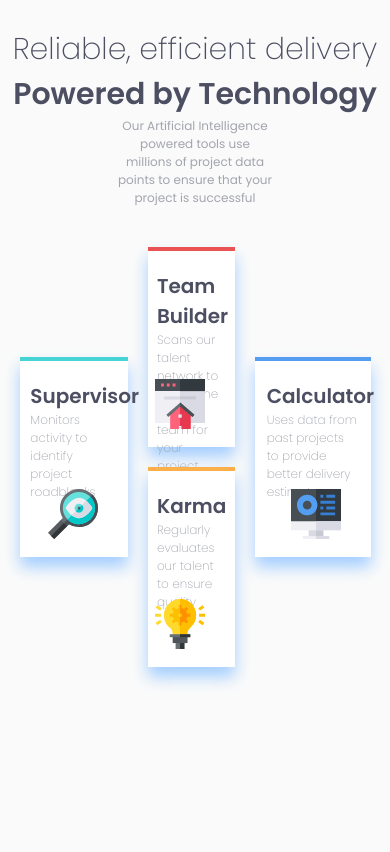
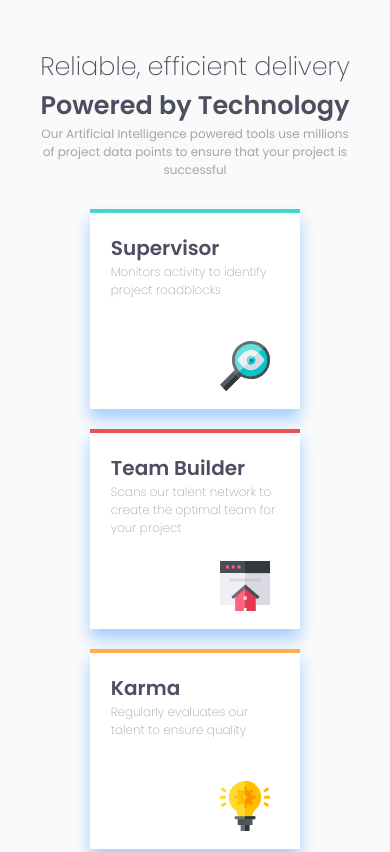
Before and after one commit to Neel-the-web-man/Four-Card-Feature-Section, a plain HTML site: page index.html in a window 390 px wide. Shown: the top 852 px of the page. Drawn offline with Linux system fonts and the light colour scheme.

Commit message:
Second Commit - Design Made Responsive

```diff
--- a/styles.css
+++ b/styles.css
@@ -110,11 +110,49 @@ body{
     top:20px;
 }
 @media screen and (max-width:800px){
+    body{
+        margin-bottom: 50px;
+    }
+    .container{
+        margin-top: 20px;
+    }
     .cards{
         grid-template-columns: 1fr;
         grid-template-rows: repeat(4,1fr);
+        margin-top: 30px;
+        height: auto;
     }
-    .card-1{
-        grid-area:;
+    .card{
+        width: 60%;
+    }
+    .card1{
+        grid-area:1/1/2/2;
+    }
+    .card2{
+        grid-area:2/1/3/2;
+    }
+    .card3{
+        grid-area:3/1/4/2;
+    }
+    .card4{
+        grid-area:4/1/5/2;
     }
 }
+@media screen and (max-width:800px){
+    .card{
+        width: 60%;
+    }
+    .para{
+        width: 80%;
+    }
+    .title :nth-child(1){
+        font-weight: 200;
+        text-align: center;
+        font-size: 1.7em;
+    }
+    .title :nth-child(2){
+        text-align: center;
+        font-weight: 600;
+        font-size: 1.7em;
+    }
+}
```
